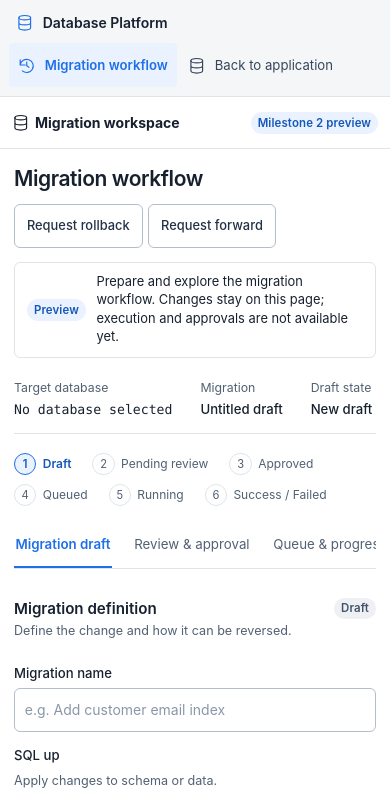
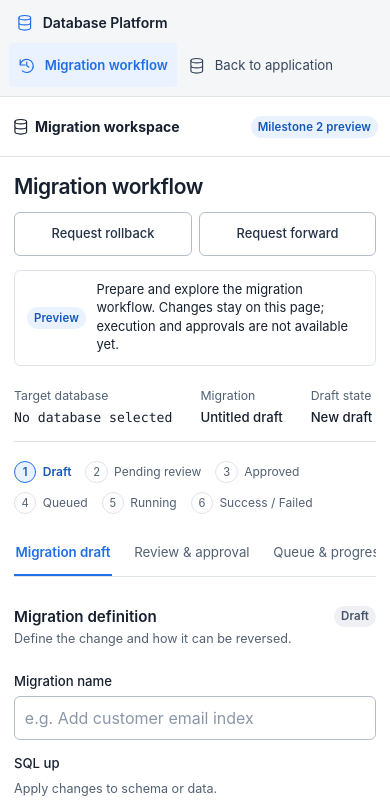
Before and after one commit to Naufal-Pinasthika/IF3110_DB-Management-Platform, a React (Vite) app in the folder frontend/: page /preview/milestone-2 in a window 390 px wide. Shown: the top 804 px of the page. Built offline with nearby package versions, Linux system fonts and the light colour scheme.

Commit message:
feat: flexible dimension component for mobile friendly fe

```diff
--- a/frontend/src/components/migrations/migrations.css
+++ b/frontend/src/components/migrations/migrations.css
@@ -241,5 +241,26 @@
   .m2-preview-shell .topbar {
     position: static;
     flex-wrap: wrap;
+    height: auto;
+  }
+
+  .m2-inline-field {
+    flex-wrap: wrap;
+    max-width: 100%;
+  }
+
+  .m2-inline-field select {
+    max-width: 100%;
   }
 }
+
+@media (max-width: 480px) {
+  .m2-execution-metadata {
+    grid-template-columns: minmax(0, 1fr);
+    padding: .75rem;
+  }
+
+  .m2-workflow-steps {
+    gap: .65rem 1rem;
+  }
+}
--- a/frontend/src/pages/Migrations.tsx
+++ b/frontend/src/pages/Migrations.tsx
@@ -218,7 +218,6 @@ export function Migrations() {
       <div className="panel-toolbar">
         <div>
           <h2>Execution history</h2>
-          <p>Immutable audit trail of all execution attempts (forward, rollback, retry, compensation, and failures).</p>
         </div>
         <div
           className="toolbar-actions"
@@ -354,7 +353,6 @@ export function Migrations() {
       <div className="panel-toolbar">
         <div>
           <h2>Worker queue</h2>
-          <p>Queue status, attempts, committed progress, and lease expiry for recent jobs.</p>
         </div>
         <ActionButton onAction={() => jobsQuery.refetch()} disabled={jobsQuery.isFetching}>
           Refresh queue
@@ -675,7 +673,6 @@ function MigrationEditor({ migration }: { migration?: Migration }) {
           <div className="panel-toolbar">
             <div>
               <h2 id="schema-diff-title">Generate from schema</h2>
-              <p>Describe desired schema to generate candidate migration SQL.</p>
             </div>
           </div>
           <label htmlFor="desired-schema-ddl">Desired schema DDL</label>
@@ -785,7 +782,6 @@ function MigrationEditor({ migration }: { migration?: Migration }) {
         <div className="panel-toolbar">
           <div>
             <h2>{creating ? 'Migration definition' : 'SQL changes'}</h2>
-            {draft && <p>Configure migration parameters and statements.</p>}
           </div>
           <div className="toolbar-actions">
             {migration && canEdit && !draft && (
@@ -822,14 +818,7 @@ function MigrationEditor({ migration }: { migration?: Migration }) {
           </div>
         )}
 
-        <div
-          style={{
-            display: 'grid',
-            gridTemplateColumns: 'repeat(auto-fit, minmax(240px, 1fr))',
-            gap: '1rem',
-            marginBottom: '1rem',
-          }}
-        >
+        <div className="migration-parameters">
           <div>
             <label htmlFor="migration-type">Execution mode</label>
             <select
--- a/frontend/src/styles.css
+++ b/frontend/src/styles.css
@@ -1099,6 +1099,13 @@ input[type="checkbox"] {
   padding: .1rem 0 1rem;
 }
 
+.migration-parameters {
+  display: grid;
+  grid-template-columns: repeat(auto-fit, minmax(min(240px, 100%), 1fr));
+  gap: 1rem;
+  margin-bottom: 1rem;
+}
+
 .metadata-strip {
   display: flex;
   flex-wrap: wrap;
@@ -2201,3 +2208,223 @@ select[data-empty] {
     right: 1rem;
   }
 }
+
+/* Keep responsive adjustments scoped to smaller screens. */
+@media (max-width: 1100px) {
+  .topbar .connection-context {
+    flex-wrap: wrap;
+  }
+
+  .topbar .database-identity strong {
+    overflow-wrap: anywhere;
+  }
+}
+
+@media (max-width: 760px) {
+  .app-shell {
+    --mobile-topbar-height: 60px;
+  }
+
+  .topbar {
+    height: var(--mobile-topbar-height);
+    min-height: var(--mobile-topbar-height);
+    gap: .5rem;
+  }
+
+  .sidebar {
+    top: var(--mobile-topbar-height);
+    height: calc(100dvh - var(--mobile-topbar-height));
+    overscroll-behavior-y: contain;
+    padding-bottom: max(.9rem, env(safe-area-inset-bottom));
+  }
+
+  .mobile-menu-button, .account .button {
+    flex-shrink: 0;
+  }
+
+  .topbar .connection-context {
+    flex: 1;
+    flex-wrap: nowrap;
+  }
+
+  .topbar .database-identity strong {
+    max-width: 100%;
+    white-space: nowrap;
+  }
+
+  .account, #account-name {
+    min-width: 0;
+  }
+
+  .content {
+    min-height: calc(100dvh - var(--mobile-topbar-height, 60px));
+    padding-bottom: max(1.2rem, env(safe-area-inset-bottom));
+  }
+
+  .page-heading > *, .panel-toolbar > *, .section-toolbar > *,
+  .toolbar-actions, .heading-actions, .metadata-strip > div,
+  .migration-parameters > div, .plan-statement, .plan-node,
+  .migration-error-title-wrap > div {
+    min-width: 0;
+    max-width: 100%;
+  }
+
+  .panel-toolbar, .section-toolbar {
+    gap: .75rem;
+  }
+
+  .panel-toolbar, .section-toolbar, .metadata-strip,
+  .notice, .dialog-heading, .plan-statement {
+    overflow-wrap: anywhere;
+  }
+
+  .table-scroll {
+    max-width: 100%;
+  }
+
+  .heading-actions, .toolbar-actions, .form-actions {
+    gap: .5rem;
+  }
+
+  .button {
+    max-width: 100%;
+    white-space: normal;
+    overflow-wrap: anywhere;
+    text-align: center;
+  }
+
+  .toolbar-actions .button.danger, .toolbar-actions #execute-migration {
+    margin-left: 0;
+  }
+
+  .toolbar-actions select {
+    min-width: 0;
+    max-width: 100%;
+  }
+
+  .tab-bar {
+    max-width: 100%;
+    overflow-x: auto;
+    overscroll-behavior-x: contain;
+    gap: 1rem;
+  }
+
+  .tab {
+    flex-shrink: 0;
+    min-height: 44px;
+    white-space: nowrap;
+  }
+
+  .tab:focus-visible {
+    outline-offset: -2px;
+  }
+
+  .pagination .toolbar-actions {
+    width: 100%;
+    justify-content: flex-end;
+  }
+
+  input:not([type="checkbox"]):not([type="radio"]), select, textarea,
+  .toolbar-actions select, .connection-dialog input:not([type="checkbox"]),
+  .connection-dialog select, .m2-sql-grid .sql-editor {
+    font-size: 16px;
+  }
+
+  input, select, textarea {
+    min-width: 0;
+    max-width: 100%;
+  }
+
+  input[type="checkbox"], input[type="radio"] {
+    flex-shrink: 0;
+  }
+
+  .checkbox-label, .permission-option {
+    min-height: 44px;
+  }
+
+  .sql-editor {
+    padding: .75rem;
+  }
+
+  .plan-statement {
+    padding: .75rem;
+  }
+
+  .plan-node {
+    margin-left: calc(var(--plan-depth, 0) * .35rem);
+    padding: .6rem;
+  }
+
+  .migration-error-card {
+    padding: .85rem;
+  }
+
+  .migration-error-actions, .form-actions, .fieldset-header {
+    flex-wrap: wrap;
+  }
+
+  dialog {
+    padding: 1rem;
+    max-height: calc(100dvh - 2rem);
+    overflow-y: auto;
+    overflow-wrap: anywhere;
+  }
+
+  .dialog-heading {
+    gap: .65rem;
+  }
+
+  .dialog-heading .icon-button {
+    width: 44px;
+    height: 44px;
+  }
+
+  .connection-dialog {
+    padding: 0;
+  }
+
+  .connection-dialog .dialog-body,
+  .connection-dialog > .dialog-heading {
+    padding: .85rem 1rem;
+  }
+
+  .connection-footer .toolbar-actions {
+    flex-wrap: wrap;
+  }
+
+  .login-layout {
+    min-height: 100dvh;
+    padding: clamp(1.5rem, 8dvh, 4rem) 1rem 1.5rem;
+  }
+
+  .login-form-wrap {
+    padding: 1.5rem;
+  }
+}
+
+@media (max-width: 480px) {
+  .heading-actions {
+    width: 100%;
+  }
+
+  .heading-actions > .button, .form-actions > .button {
+    flex: 1 1 auto;
+  }
+
+  .database-grid tr {
+    grid-template-columns: minmax(0, 1fr);
+  }
+
+  .database-grid td:last-child:not(:first-child) {
+    grid-column: 1;
+    grid-row: auto;
+    margin-top: .5rem;
+    white-space: normal;
+  }
+
+  .connection-dialog .host-port {
+    grid-template-columns: minmax(0, 1fr);
+    gap: 0;
+  }
+}
```
